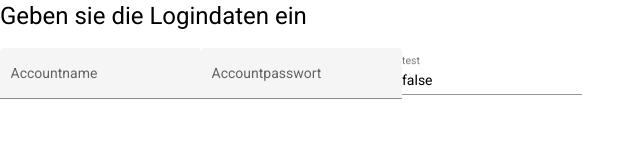
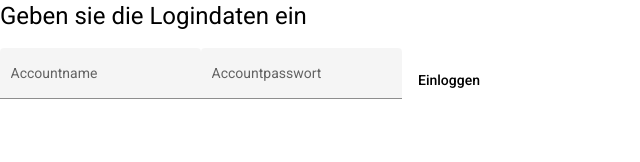
Before and after one commit to TazztheMonster/corona-verordnungen, an Angular app in the folder frontend/import/: page / in a window 1280 px wide. Shown: the top 162 px of the page, without its empty margins (0-640 px from the left). Built offline with nearby package versions, Linux system fonts and the light colour scheme.

Commit message:
feierabendcommit. "Login" funktioniert

```diff
--- a/frontend/import/src/app/loginwindow/loginwindow.component.html
+++ b/frontend/import/src/app/loginwindow/loginwindow.component.html
@@ -1,16 +1,15 @@
-<h1>Geben sie die Logindaten ein</h1>
 
 <div *ngIf="!isViewable" class="example-container">
+  <h1>Geben sie die Logindaten ein</h1>
   <mat-form-field appearance="fill">
     <mat-label>Accountname</mat-label>
-    <input [(ngModel)]="accountName" matInput>
+    <input [(ngModel)]="enteredAccountName" matInput>
   </mat-form-field>
   <mat-form-field appearance="fill">
     <mat-label>Accountpasswort</mat-label>
-    <input [(ngModel)]="accountPW" matInput>
+    <input [(ngModel)]="enteredAccountPW" matInput [type]="hide ? 'password' : 'text'">
   </mat-form-field>
-  <mat-form-field>
-    <mat-label>test</mat-label>
-    <input [(ngModel)]="isViewable" matInput>
-  </mat-form-field>
+  <button (click)="checkLoginData()" mat-button>Einloggen</button>
 </div>
+
+<app-mainwindow *ngIf="isViewable"></app-mainwindow>
--- a/frontend/import/src/app/loginwindow/loginwindow.component.ts
+++ b/frontend/import/src/app/loginwindow/loginwindow.component.ts
@@ -7,15 +7,21 @@ import { Component, OnInit } from '@angular/core';
 })
 
 export class LoginwindowComponent implements OnInit {
+  hide: boolean = true;
+  isViewable: boolean = false;
+  enteredAccountName: String = '';
+  enteredAccountPW: String = '';
+  accountName: String = 'admin';
+  accountPW: String = 'admin';
+
   constructor() {
   }
 
   ngOnInit(): void {
-    let account = { accountname: "admin", accountpw: "password"};
   }
-
-  isViewable: boolean = false;
-  accountName: String = '';
-  accountPW: String = '';
-
+  checkLoginData(): void{
+    if(this.enteredAccountName == this.accountName && this.enteredAccountPW == this.accountPW){
+      this.isViewable = true;
+    }
+  }
 }
```
